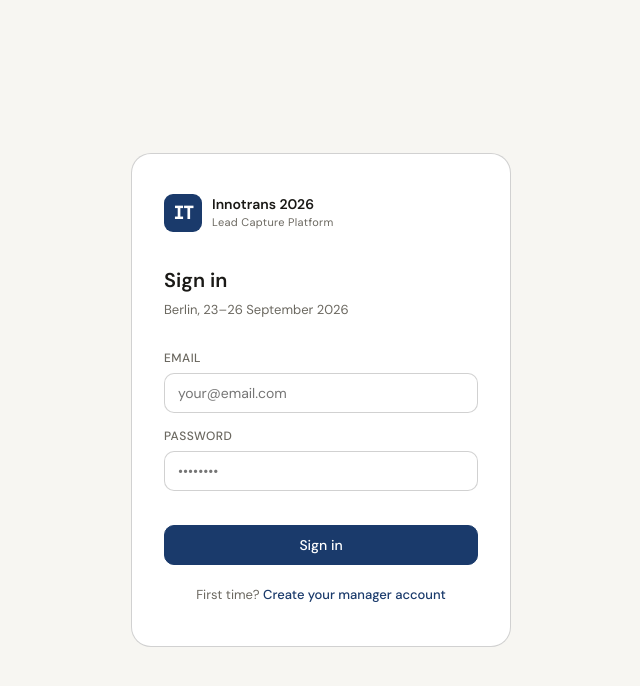
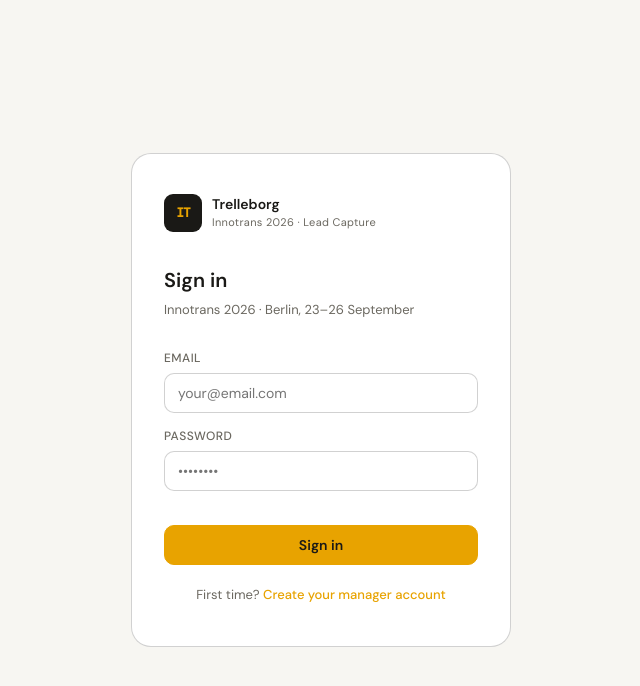
Before and after one commit to JUFFUK/innotrans-lead-capture, a website: page public/index.html in a window 1280 px wide. Shown: the whole page, without its empty margins (319-959 px from the left). Drawn offline with nearby package versions, Linux system fonts and the light colour scheme.

Commit message:
Update index.html

```diff
--- a/public/index.html
+++ b/public/index.html
@@ -3,7 +3,7 @@
 <head>
 <meta charset="UTF-8">
 <meta name="viewport" content="width=device-width, initial-scale=1.0">
-<title>Innotrans 2026 — Lead Capture</title>
+<title>Trelleborg — Innotrans 2026</title>
 <link rel="preconnect" href="https://fonts.googleapis.com">
 <link href="https://fonts.googleapis.com/css2?family=DM+Sans:wght@300;400;500;600&family=DM+Mono:wght@400;500&display=swap" rel="stylesheet">
 <style>
@@ -18,9 +18,9 @@
     --text: #1A1916;
     --text-muted: #6B6860;
     --text-hint: #A09D97;
-    --accent: #1A3A6B;
-    --accent-light: #E6EDF7;
-    --accent-text: #0C2550;
+    --accent: #E8A300;
+    --accent-light: #FDF3D6;
+    --accent-text: #7A5500;
     --purple: #4A3F8F;
     --purple-light: #EEEDFE;
     --purple-text: #2D2560;
@@ -73,13 +73,13 @@
   .login-logo-mark {
     width: 38px;
     height: 38px;
-    background: var(--accent);
+    background: #1A1916;
     border-radius: 9px;
     display: flex;
     align-items: center;
     justify-content: center;
-    font-size: 18px;
-    color: #fff;
+    font-size: 13px;
+    color: #E8A300;
     font-weight: 600;
     letter-spacing: -1px;
     font-family: 'DM Mono', monospace;
@@ -130,8 +130,8 @@
   }
   .btn:hover { background: var(--surface2); }
   .btn:active { transform: scale(0.98); }
-  .btn-primary { background: var(--accent); color: #fff; border-color: var(--accent); }
-  .btn-primary:hover { background: var(--accent-text); }
+  .btn-primary { background: var(--accent); color: #1A1916; border-color: var(--accent); font-weight: 600; }
+  .btn-primary:hover { background: #D49200; color: #1A1916; }
   .btn-full { width: 100%; justify-content: center; }
   .btn-success { background: var(--green); color: #fff; border-color: var(--green); }
   .btn-success:hover { background: var(--green-text); }
@@ -162,13 +162,13 @@
   }
 
   .topbar-left { display: flex; align-items: center; gap: 14px; }
-  .topbar-logo-mark { width: 30px; height: 30px; background: var(--accent); border-radius: 7px; display: flex; align-items: center; justify-content: center; font-size: 13px; color: #fff; font-weight: 600; font-family: 'DM Mono', monospace; }
+  .topbar-logo-mark { width: 30px; height: 30px; background: #1A1916; border-radius: 7px; display: flex; align-items: center; justify-content: center; font-size: 11px; color: #E8A300; font-weight: 600; font-family: 'DM Mono', monospace; }
   .topbar-title { font-size: 14px; font-weight: 600; }
   .topbar-sub { font-size: 11px; color: var(--text-muted); }
 
   .topbar-right { display: flex; align-items: center; gap: 12px; }
   .user-pill { display: flex; align-items: center; gap: 8px; padding: 5px 12px 5px 5px; background: var(--surface2); border-radius: 999px; border: 0.5px solid var(--border); }
-  .user-avatar { width: 26px; height: 26px; border-radius: 50%; background: var(--accent-light); color: var(--accent-text); font-size: 11px; font-weight: 600; display: flex; align-items: center; justify-content: center; }
+  .user-avatar { width: 26px; height: 26px; border-radius: 50%; background: #1A1916; color: #E8A300; font-size: 11px; font-weight: 600; display: flex; align-items: center; justify-content: center; }
   .user-name { font-size: 13px; font-weight: 500; }
   .role-badge { font-size: 10px; padding: 2px 7px; border-radius: 999px; font-weight: 500; }
   .role-manager { background: var(--purple-light); color: var(--purple-text); }
@@ -276,12 +276,12 @@
     <div class="login-logo">
       <div class="login-logo-mark">IT</div>
       <div class="login-logo-text">
-        <strong>Innotrans 2026</strong>
-        <span>Lead Capture Platform</span>
+        <strong>Trelleborg</strong>
+        <span>Innotrans 2026 · Lead Capture</span>
       </div>
     </div>
     <h1 class="login-title">Sign in</h1>
-    <p class="login-sub">Berlin, 23–26 September 2026</p>
+    <p class="login-sub">Innotrans 2026 · Berlin, 23–26 September</p>
     <div class="field">
       <label>Email</label>
       <input type="email" id="login-email" placeholder="your@email.com" autocomplete="email">
@@ -302,8 +302,8 @@
     <div class="login-logo">
       <div class="login-logo-mark">IT</div>
       <div class="login-logo-text">
-        <strong>Innotrans 2026</strong>
-        <span>First-time setup</span>
+        <strong>Trelleborg</strong>
+        <span>Innotrans 2026 · Setup</span>
       </div>
     </div>
     <h1 class="login-title">Create manager account</h1>
@@ -338,8 +338,8 @@
     <div class="topbar-left">
       <div class="topbar-logo-mark">IT</div>
       <div>
-        <div class="topbar-title">Innotrans 2026</div>
-        <div class="topbar-sub">Berlin · Lead Capture</div>
+        <div class="topbar-title">Trelleborg</div>
+        <div class="topbar-sub">Innotrans 2026 · Berlin</div>
       </div>
     </div>
     <div style="display:flex;align-items:center;gap:10px">
```
